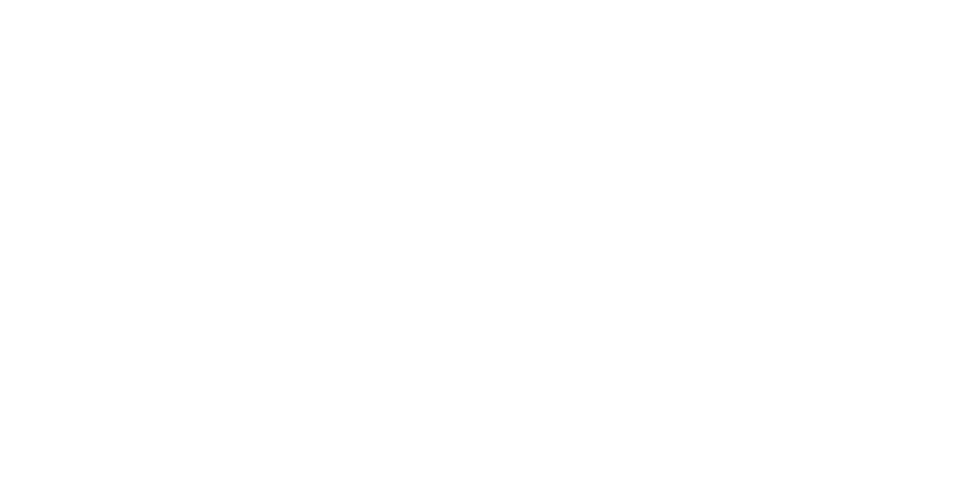
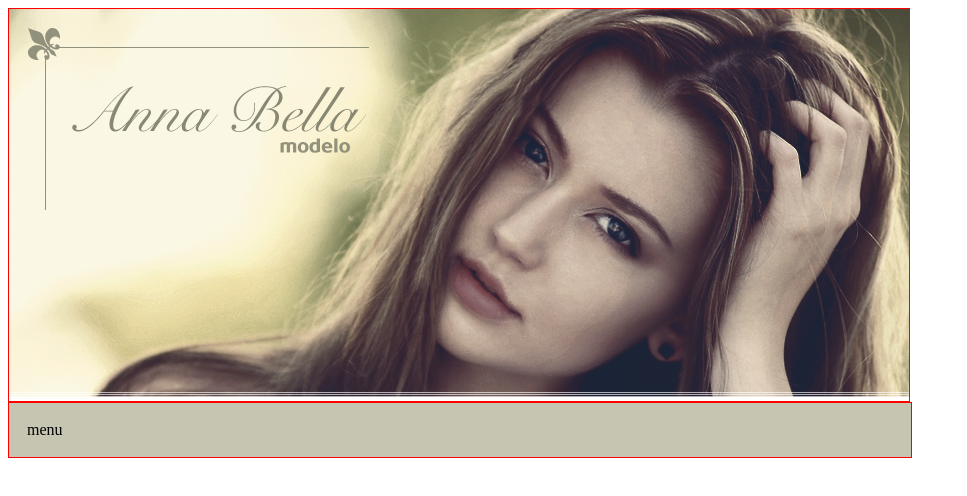
Before and after one commit to lilianepc/anna-belle, a plain HTML site: page index.html in a window 1280 px wide. Shown: the whole page, without its empty margins (0-967 px from the left). Drawn offline with Linux system fonts and the light colour scheme.

Commit message:
colocando imagens, formatando as estruturas

```diff
--- /dev/null
+++ b/estilo.css
@@ -0,0 +1,17 @@
+body{
+    background: #d2d2c1 url('imagens/fundo.png')  /*cor de fundo*/
+
+    font: 16px arial, helvetica, sans-serif
+}
+#principal{ /*DIV PRINCIPAL*/
+    border: 1px solid red;  /*bordas*/
+    width: 900px; /*largura*/
+
+}
+#menu{ /*DIV MENU*/
+    background: #c5c5b2;  /*cor de fundo*/
+    border: 1px solid red; /*bordas*/
+    width: 866px;  /*largura borda*/
+    padding: 18px ;  /*espaçamento interno*/
+
+}
--- a/index.html
+++ b/index.html
@@ -4,8 +4,17 @@
     <meta charset="UTF-8">
     <meta name="viewport" content="width=device-width, initial-scale=1.0">
     <title>Anna Bella Oficial.</title>
+    <link rel="stylesheet" type="text/css" href="estilo.css">
 </head>
 <body>
+    <div id="principal">
+        <img src="imagens/capa.png" >
+    </div>
+
+    <div id="menu">
+        menu
+
+    </div>
 
 </body>
 </html>
```
